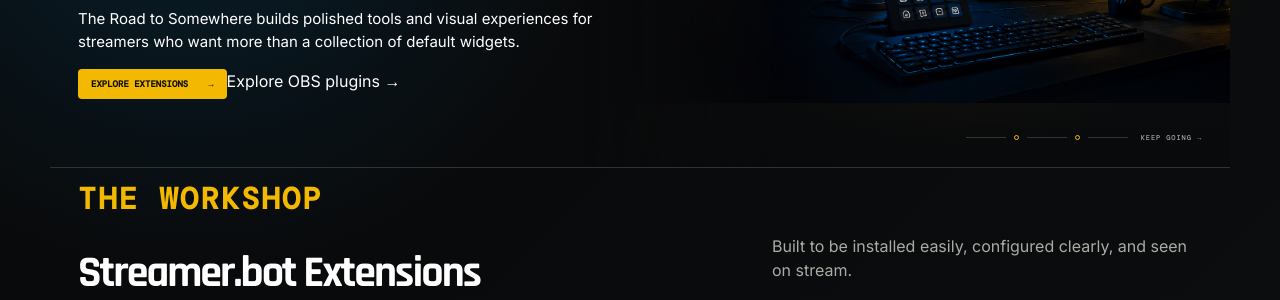
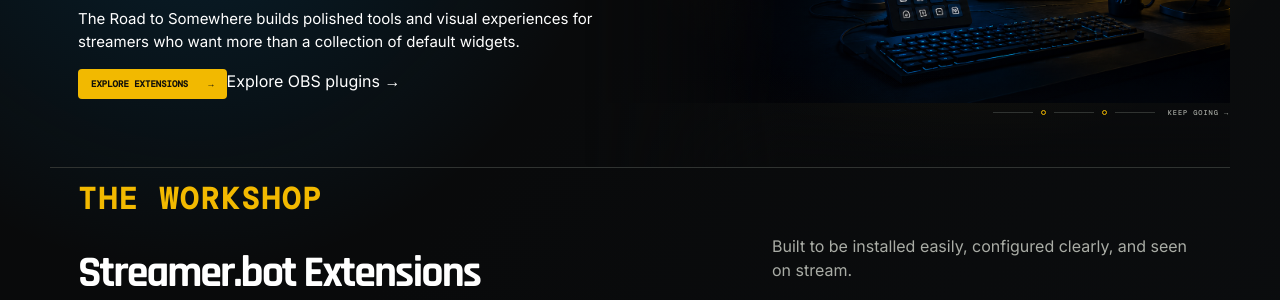
Before and after one commit to DizzyBHigh/road-to-somewhere, a Jekyll site: the page built from index.html, in a window 1280 px wide. Shown: the part 325-625 px from the top of the page. Built offline with Jekyll 4.4.1, drawn with Linux system fonts in a browser that asks for light colours.

Commit message:
Updates Route Markings position

```diff
--- a/assets/site.css
+++ b/assets/site.css
@@ -438,8 +438,8 @@
 	align-items: center;
 	gap: 8px;
 	position: absolute;
-	right: 28px;
-	bottom: 25px;
+	right: 1px;
+	bottom: 50px;
 	z-index: 3
 }
 
```
